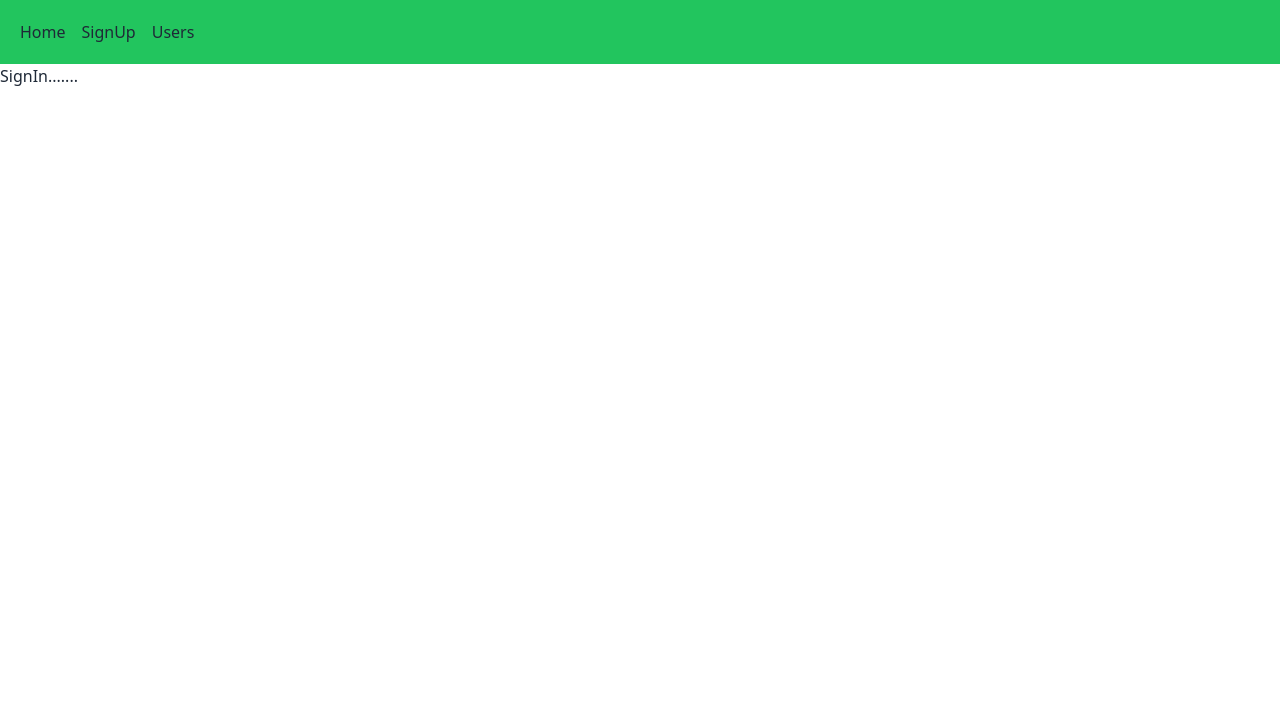
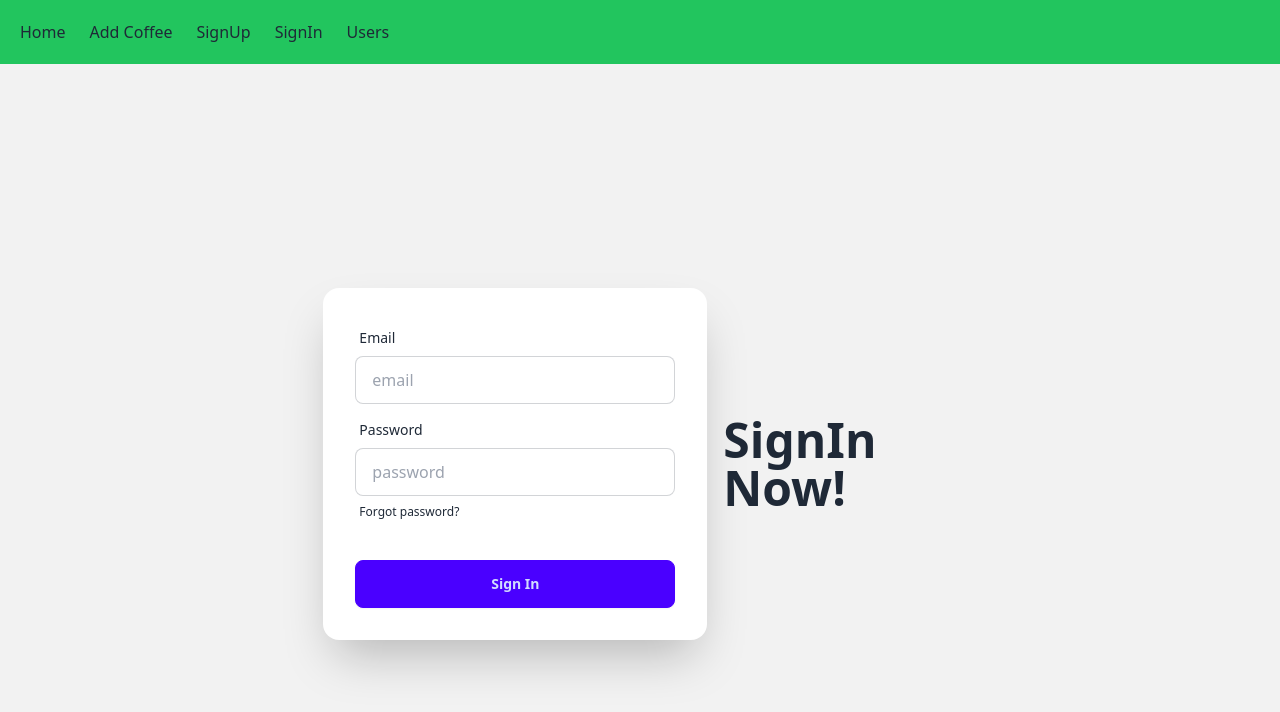
Before and after one commit to SamiulIslam007/espresso-0coffee-client, a React (Vite) app: page /signin in a window 1280 px wide. Shown: the top 712 px of the page. Built offline with nearby package versions, Linux system fonts and the light colour scheme.

Commit message:
User sign in added and patch lastlogged at information in the database

```diff
--- a/src/components/SignIn.jsx
+++ b/src/components/SignIn.jsx
@@ -1,9 +1,99 @@
-import React from "react";
+import { useContext } from "react";
+import { AuthContext } from "./provider/AuthProvider";
+import Swal from "sweetalert2";
 
 const SignIn = () => {
+  const { signInUser } = useContext(AuthContext);
+
+  const signInHandler = (e) => {
+    e.preventDefault();
+
+    const form = e.target;
+    const email = form.email.value;
+    const password = form.password.value;
+
+    console.log(email, password);
+
+    signInUser(email, password)
+      .then((result) => {
+        console.log(result.user);
+        // form.reset();
+        // Swal.fire({
+        //   title: "Great!",
+        //   text: "SignIn Successfull",
+        //   icon: "success",
+        // });
+        const userInfo = {
+          email: result.user?.email,
+          lastLoggedAt: result.user?.metadata?.lastSignInTime,
+        };
+
+        // request
+        fetch("http://localhost:5000/users", {
+          method: "PATCH",
+          headers: {
+            "content-type": "application/json",
+          },
+          body: JSON.stringify(userInfo),
+        })
+          .then((res) => res.json())
+          .then((data) => {
+            console.log(data);
+          })
+          .catch((e) =>
+            console.log("Error occured while updating in database")
+          );
+      })
+      .catch((e) => {
+        console.log("Error occured while signIn", e);
+      });
+  };
+
   return (
     <div>
-      <h1>SignIn.......</h1>
+      <div className="hero bg-base-200 min-h-screen">
+        <div className="hero-content flex-col lg:flex-row-reverse">
+          <div className="text-center lg:text-left">
+            <h1 className="text-5xl font-bold">SignIn Now!</h1>
+          </div>
+          <div className="card bg-base-100 w-full max-w-sm shrink-0 shadow-2xl">
+            <form onSubmit={signInHandler} className="card-body">
+              <div className="form-control">
+                <label className="label">
+                  <span className="label-text">Email</span>
+                </label>
+                <input
+                  type="email"
+                  name="email"
+                  placeholder="email"
+                  className="input input-bordered"
+                  required
+                />
+              </div>
+              <div className="form-control">
+                <label className="label">
+                  <span className="label-text">Password</span>
+                </label>
+                <input
+                  type="password"
+                  name="password"
+                  placeholder="password"
+                  className="input input-bordered"
+                  required
+                />
+                <label className="label">
+                  <a href="#" className="label-text-alt link link-hover">
+                    Forgot password?
+                  </a>
+                </label>
+              </div>
+              <div className="form-control mt-6">
+                <button className="btn btn-primary">Sign In</button>
+              </div>
+            </form>
+          </div>
+        </div>
+      </div>
     </div>
   );
 };
--- a/src/components/SignUp.jsx
+++ b/src/components/SignUp.jsx
@@ -1,6 +1,7 @@
 import { getAuth, createUserWithEmailAndPassword } from "firebase/auth";
 import { useContext } from "react";
 import { AuthContext } from "./provider/AuthProvider";
+import Swal from "sweetalert2";
 
 const SignUp = () => {
   const { createUser, loading } = useContext(AuthContext);
@@ -15,9 +16,9 @@ const SignUp = () => {
     createUser(email, password)
       .then((result) => {
         console.log(result.user);
-        const userEmail = result.user?.email;
+        const email = result.user?.email;
         const creationTime = result.user?.metadata?.creationTime;
-        const user = { userEmail, creationTime };
+        const user = { email, creationTime };
         console.log(user);
         fetch("http://localhost:5000/register", {
           method: "POST",
@@ -27,13 +28,24 @@ const SignUp = () => {
           body: JSON.stringify(user),
         })
           .then((res) => res.json())
-          .then((data) => console.log(data))
+          .then((data) => {
+            console.log(data);
+            Swal.fire({
+              title: "Success!",
+              text: "SignUp Successfull",
+              icon: "success",
+            });
+            form.reset();
+          })
           .catch((e) =>
             console.log("Error when inserting data to the database", e)
           );
       })
       .catch((e) =>
-        console.log("error occured when creating user for signup", e)
+        console.log(
+          "error occured when creating user for signup using firebase",
+          e
+        )
       );
   };
 
--- a/src/components/Users.jsx
+++ b/src/components/Users.jsx
@@ -1,11 +1,47 @@
-import React from "react";
+import React, { useState } from "react";
 import { useLoaderData } from "react-router-dom";
+import Swal from "sweetalert2";
 
 const Users = () => {
   const loadedUsers = useLoaderData();
+  const [users, setUsers] = useState(loadedUsers);
+
+  const userDeleteHandler = (_id) => {
+    console.log(_id);
+    Swal.fire({
+      title: "Are you sure?",
+      text: "You won't be able to revert this!",
+      icon: "warning",
+      showCancelButton: true,
+      confirmButtonColor: "#3085d6",
+      cancelButtonColor: "#d33",
+      confirmButtonText: "Yes, delete it!",
+    }).then((result) => {
+      if (result.isConfirmed) {
+        fetch(`http://localhost:5000/users/${_id}`, {
+          method: "DELETE",
+        })
+          .then((res) => res.json())
+          .then((res) => {
+            console.log(res);
+
+            if (res.deletedCount > 0) {
+              const remainingUsers = users.filter((user) => user._id !== _id);
+              setUsers(remainingUsers);
+              Swal.fire({
+                title: "Deleted!",
+                text: "Your file has been deleted.",
+                icon: "success",
+              });
+            }
+          });
+      }
+    });
+  };
+
   return (
     <div>
-      <h1 className="text-4xl text-center mb-6">Users: {loadedUsers.length}</h1>
+      <h1 className="text-4xl text-center mb-6">Users: {users.length}</h1>
       <div className="overflow-x-auto">
         <table className="table">
           {/* head */}
@@ -14,19 +50,26 @@ const Users = () => {
               <th></th>
               <th>Email</th>
               <th>Creation Time</th>
+              <th>Last Logged At</th>
               <th>Action</th>
             </tr>
           </thead>
           <tbody>
-            {loadedUsers.map((user, index) => {
+            {users.map((user, index) => {
               return (
                 <tr key={user._id}>
                   <th>{index + 1}</th>
-                  <td>{user.userEmail}</td>
+                  <td>{user.email}</td>
                   <td>{user.creationTime}</td>
-                  <td className="space-x-3">
-                    <button className="btn btn-info">Update</button>
-                    <button className="btn btn-error">Delete</button>
+                  <td>{user.lastLoggedAt}</td>
+
+                  <td>
+                    <button
+                      onClick={() => userDeleteHandler(user._id)}
+                      className="btn btn-error"
+                    >
+                      Delete
+                    </button>
                   </td>
                 </tr>
               );
--- a/src/components/layout/Header.jsx
+++ b/src/components/layout/Header.jsx
@@ -3,9 +3,11 @@ import { NavLink } from "react-router-dom";
 
 const Header = () => {
   return (
-    <div className="p-5 space-x-4 bg-green-500">
+    <div className="p-5 space-x-6 bg-green-500">
       <NavLink to={"/"}>Home</NavLink>
+      <NavLink to={"/addcoffee"}>Add Coffee</NavLink>
       <NavLink to={"/signup"}>SignUp</NavLink>
+      <NavLink to={"/signin"}>SignIn</NavLink>
       <NavLink to={"/users"}>Users</NavLink>
     </div>
   );
--- a/src/components/provider/AuthProvider.jsx
+++ b/src/components/provider/AuthProvider.jsx
@@ -1,5 +1,9 @@
 import { createContext, useState } from "react";
-import { createUserWithEmailAndPassword, getAuth } from "firebase/auth";
+import {
+  createUserWithEmailAndPassword,
+  getAuth,
+  signInWithEmailAndPassword,
+} from "firebase/auth";
 import { app } from "../firebase/firebase.config";
 
 const auth = getAuth(app);
@@ -15,7 +19,12 @@ const AuthProvider = ({ children }) => {
     return createUserWithEmailAndPassword(auth, email, password);
   };
 
-  const userInfo = { user, loading, createUser };
+  const signInUser = (email, password) => {
+    setLoading(true);
+    return signInWithEmailAndPassword(auth, email, password);
+  };
+
+  const userInfo = { user, loading, createUser, signInUser };
   return (
     <AuthContext.Provider value={userInfo}>{children}</AuthContext.Provider>
   );
```
